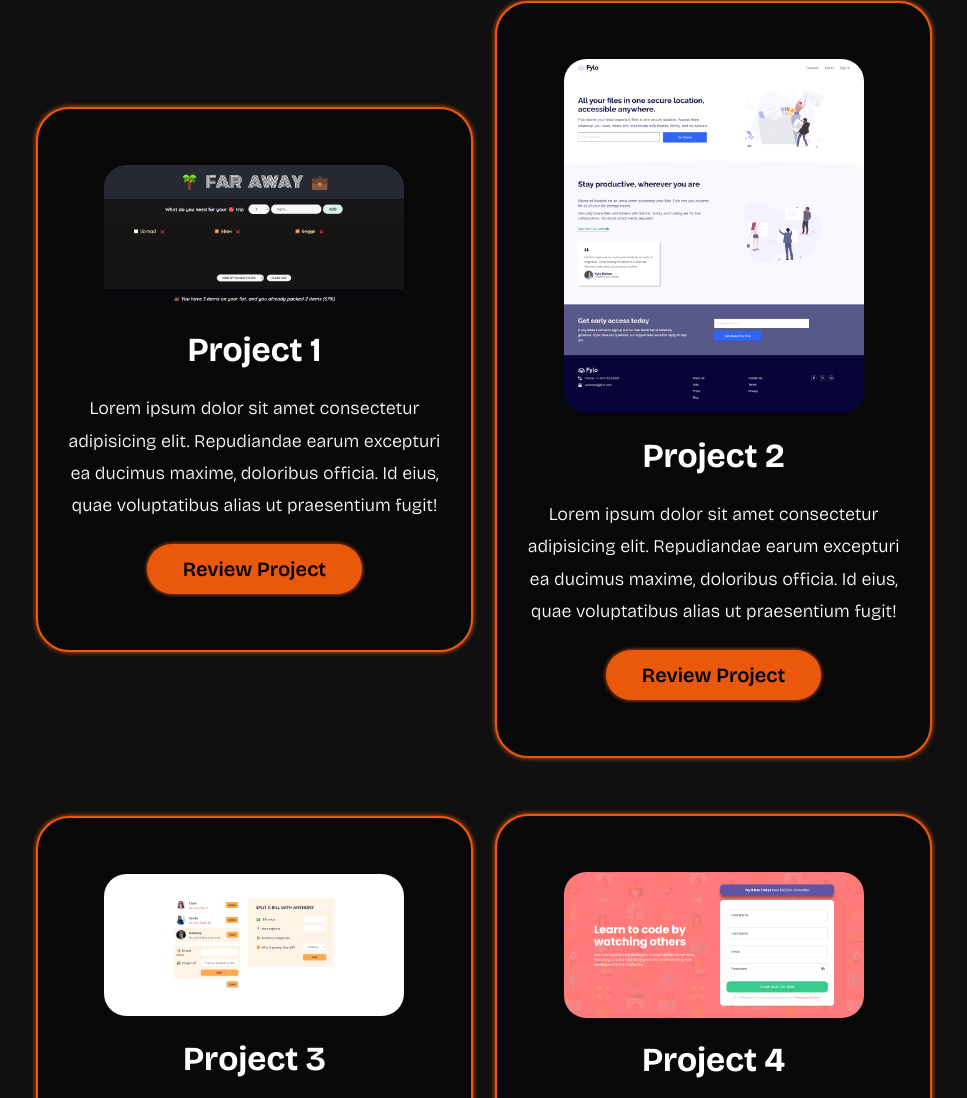
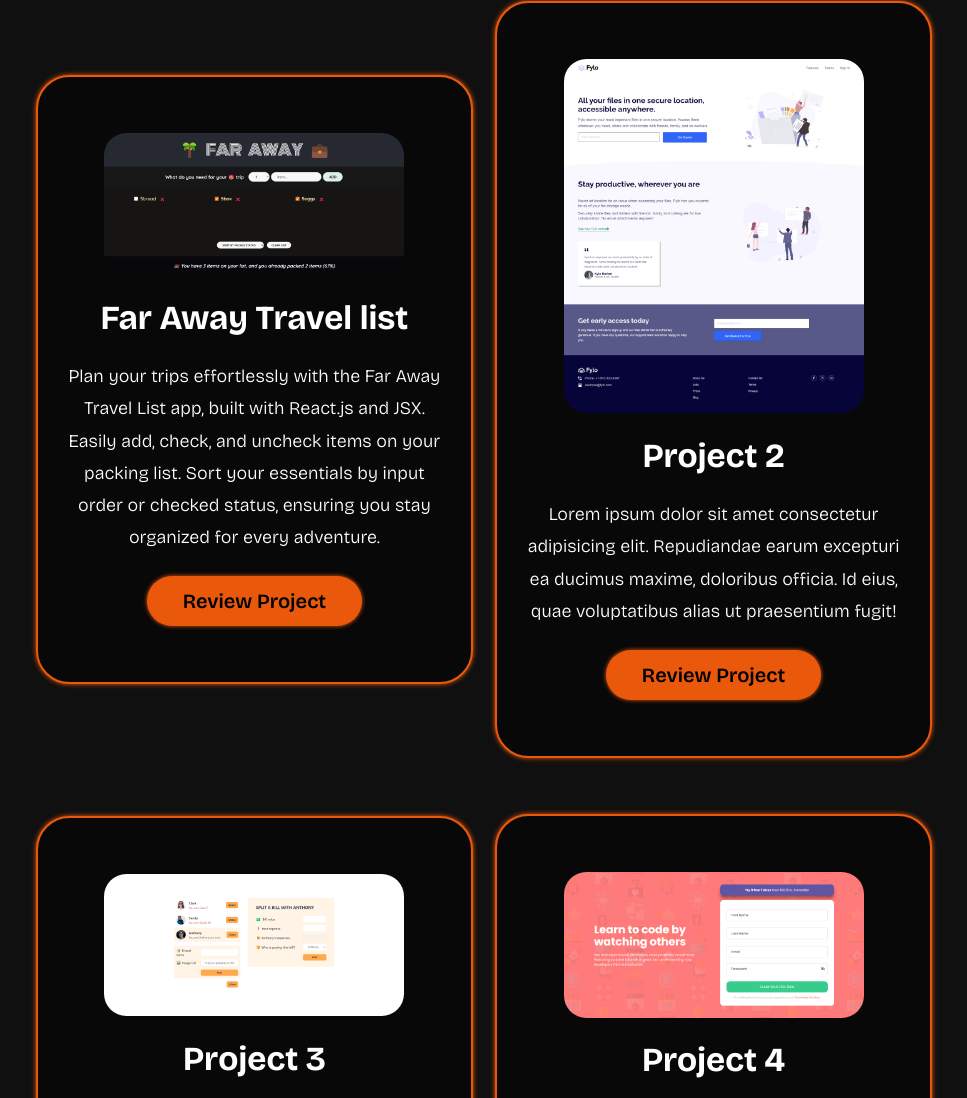
Before and after one commit to SandyAbasman/My-portfolio, a plain HTML site: page index.html in a window 1280 px wide. Shown: the part 4270-5368 px from the top of the page, without its empty margins (156-1123 px from the left). Drawn offline with nearby package versions, Linux system fonts and the light colour scheme; a script that the page names is missing.

Commit message:
description added

```diff
--- a/index.html
+++ b/index.html
@@ -143,14 +143,15 @@
         <div class="project-card">
           <img src="/asset/farawayTravelApp.png" alt="" />
 
-          <h3>Project 1</h3>
+          <h3>Far Away Travel list</h3>
 
           <p>
-            Lorem ipsum dolor sit amet consectetur adipisicing elit. Repudiandae
-            earum excepturi ea ducimus maxime, doloribus officia. Id eius, quae
-            voluptatibus alias ut praesentium fugit!
+            Plan your trips effortlessly with the Far Away Travel List app,
+            built with React.js and JSX. Easily add, check, and uncheck items on
+            your packing list. Sort your essentials by input order or checked
+            status, ensuring you stay organized for every adventure.
           </p>
-          <div class="btn">Review Project</div>
+          <div href="" class="btn">Review Project</div>
         </div>
         <div class="project-card">
           <img src="/asset/fyloLandingPage.png" alt="" />
```
